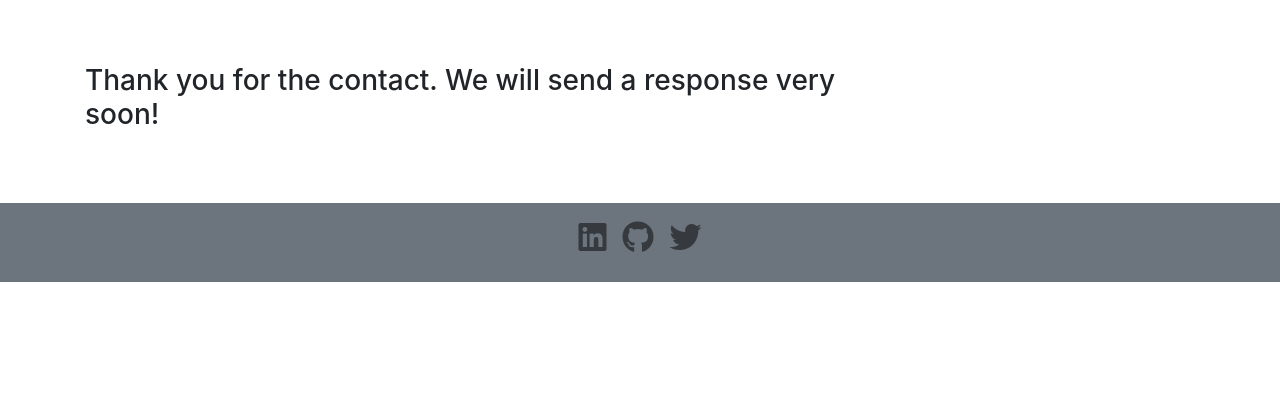
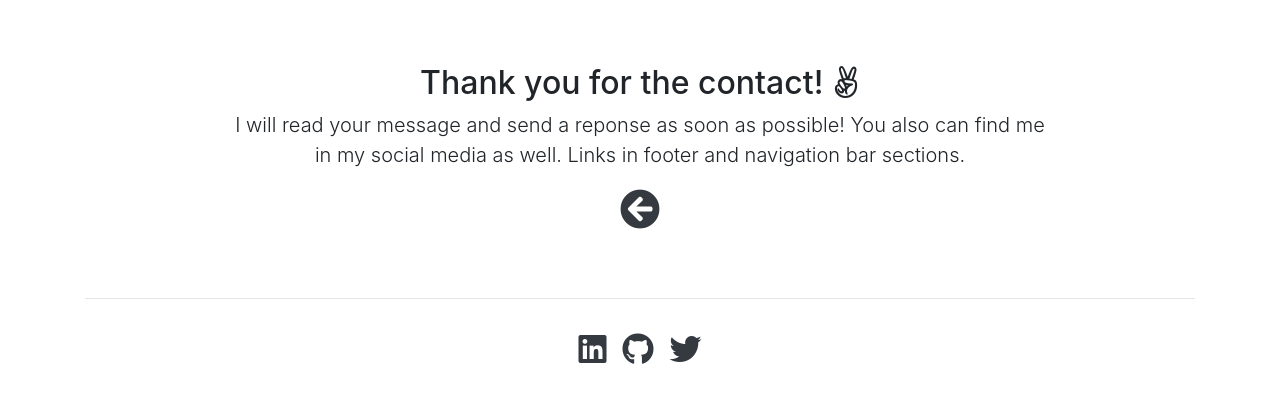
Before and after one commit to thalesbruno/thalesbruno.me, a Django app: page /thanks/ in a window 1280 px wide. Shown: the part 64-467 px from the top of the page. Run offline with Django 3.2, Linux system fonts and the light colour scheme; some libraries are stand-ins or nearby versions.

Commit message:
update thanks page

```diff
--- a/templates/footer.html
+++ b/templates/footer.html
@@ -1,19 +1,23 @@
-<nav class="navbar navbar-expand navbar-light text-white bg-secondary mt-auto py-2">
-    <div class="container">
+<div class="container">
+    <hr>
+</div>
+<nav class="navbar navbar-expand mt-auto py-2">
+    <div class="container text-dark">
         <div class="collapse navbar-collapse justify-content-center " id="navbar-items">
             <ul class="navbar-nav">
                 <li class="nav-item">
-                    <a class="nav-link h2" href="https://www.linkedin.com/in/thales-bruno-801a05187" target="_blank">
+                    <a class="nav-link h2 text-dark" href="https://www.linkedin.com/in/thales-bruno-801a05187"
+                        target="_blank">
                         <i class="fab fa-linkedin"></i>
                     </a>
                 </li>
                 <li class="nav-item">
-                    <a class="nav-link h2" href="https://github.com/thalesbruno" target="_blank">
+                    <a class="nav-link h2 text-dark" href="https://github.com/thalesbruno" target="_blank">
                         <i class="fab fa-github"></i>
                     </a>
                 </li>
                 <li class="nav-item">
-                    <a class="nav-link h2" href="https://twitter.com/thlsbrn" target="_blank">
+                    <a class="nav-link h2 text-dark" href="https://twitter.com/thlsbrn" target="_blank">
                         <i class="fab fa-twitter"></i>
                     </a>
                 </li>
--- a/templates/thanks.html
+++ b/templates/thanks.html
@@ -3,9 +3,14 @@
 {% block content %}
 
 <div class="container my-5">
-    <div class="row my-3">
-        <div class="col-9 my-3">
-            <h3>Thank you for the contact. We will send a response very soon!</h3>
+    <div class="row my-3 justify-content-center">
+        <div class="col-9 my-3 text-center">
+            <h2>Thank you for the contact! <i class="fab fa-angellist"></i></h2>
+            <p class="lead">
+                I will read your message and send a reponse as soon as possible!
+                You also can find me in my social media as well. Links in footer and navigation bar sections.
+            </p>
+            <a class="h1 text-dark" href="{% url 'home' %}"><i class="fas fa-arrow-circle-left"></i></i></a>
         </div>
     </div>
 </div>
```
